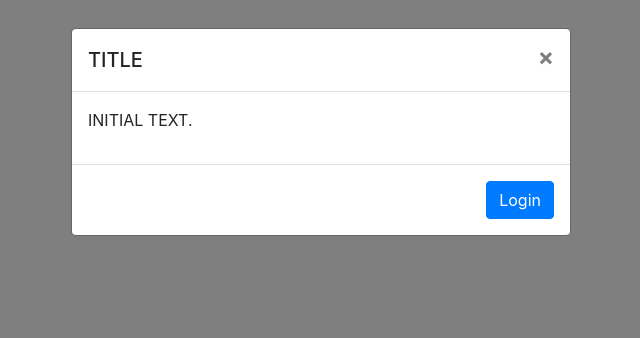
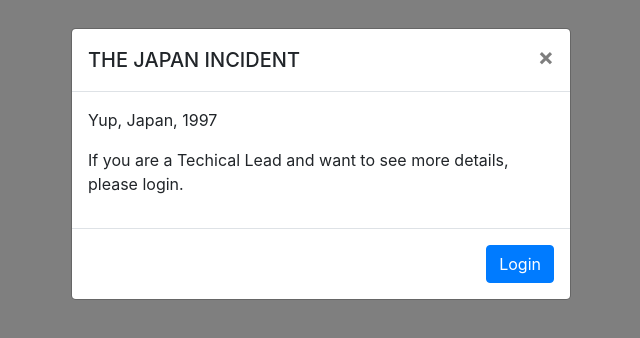
Before and after one commit to DarkoStojanov/growth, a plain HTML site: page index.html in a window 1280 px wide. Shown: the whole page, without its empty margins (319-959 px from the left). Drawn offline with nearby package versions, Linux system fonts and the light colour scheme.

Commit message:
Update index.html

```diff
--- a/index.html
+++ b/index.html
@@ -21,14 +21,15 @@
       <div class="modal-dialog" role="document">
         <div class="modal-content">
           <div class="modal-header">
-            <h5 class="modal-title">TITLE</h5>
+            <h5 class="modal-title">THE JAPAN INCIDENT</h5>
             <button type="button" class="close" data-dismiss="modal" aria-label="Close">
               <span aria-hidden="true">&times;</span>
             </button>
           </div>
           <div class="modal-body">
-            <p>INITIAL TEXT.</p>
-            <p class="d-none text-danger" id="secondary">SECONDARY TEXT</p>
+            <p>Yup, Japan, 1997</p>
+            <p>If you are a Techical Lead and want to see more details, please login.</p>
+            <p class="d-none text-danger" id="secondary">You don't look like a Techical Lead, please check your job description.</p>
           </div>
           <div class="modal-footer">
             <button type="button" class="btn btn-primary" id="login">Login</button>
```
